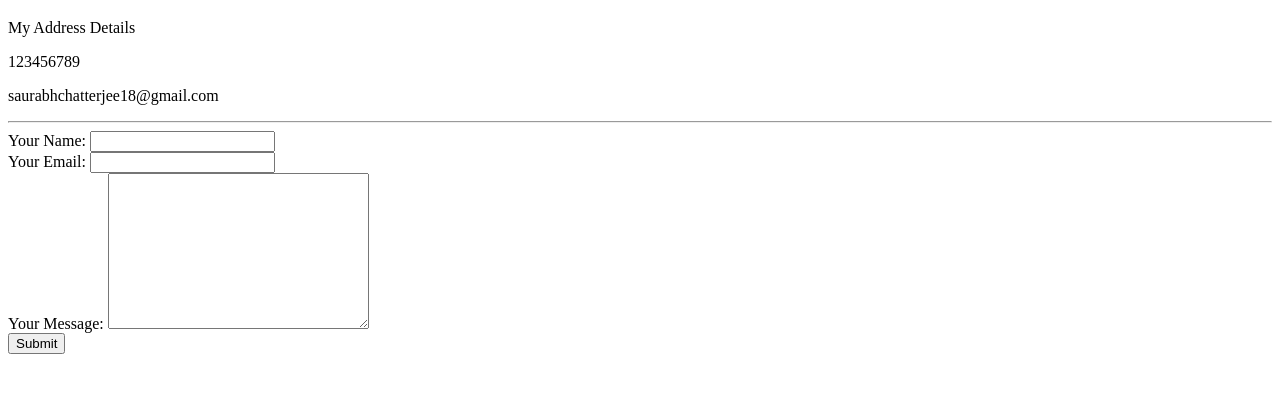
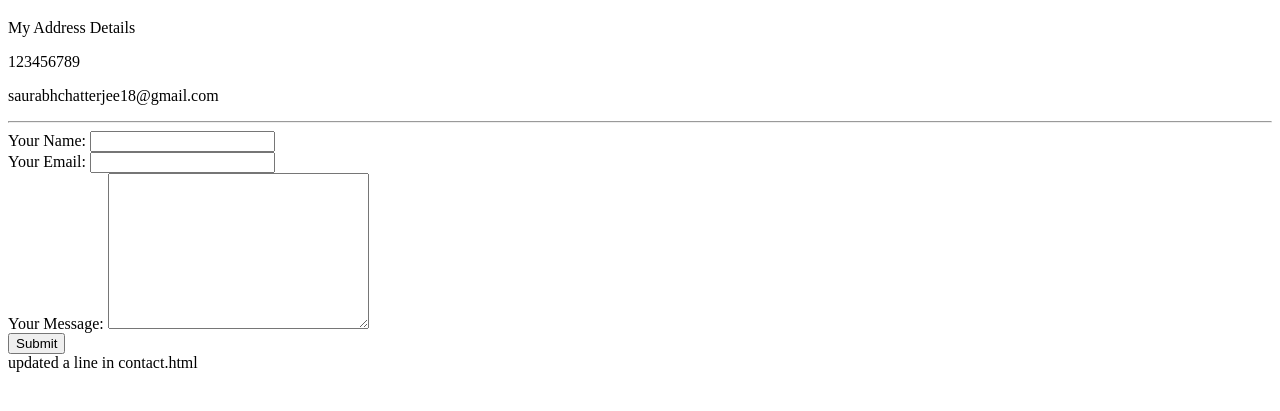
Before and after one commit to sau-skt/CV, a plain HTML site: page contact.html in a window 1280 px wide. Shown: the part 61-472 px from the top of the page. Drawn offline with Linux system fonts and the light colour scheme.

Commit message:
Update contact.html

```diff
--- a/contact.html
+++ b/contact.html
@@ -21,3 +21,4 @@
     </form>
   </body>
 </html>
+updated a line in contact.html
```
